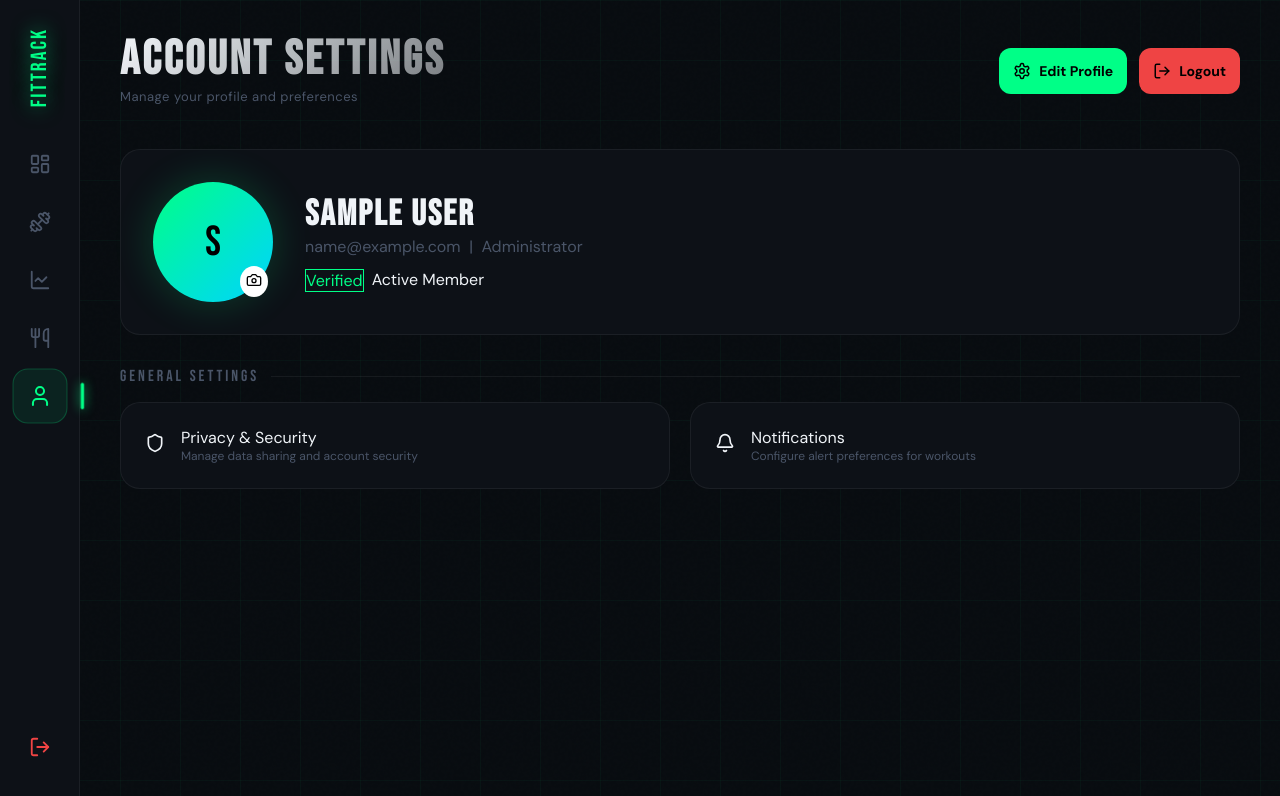
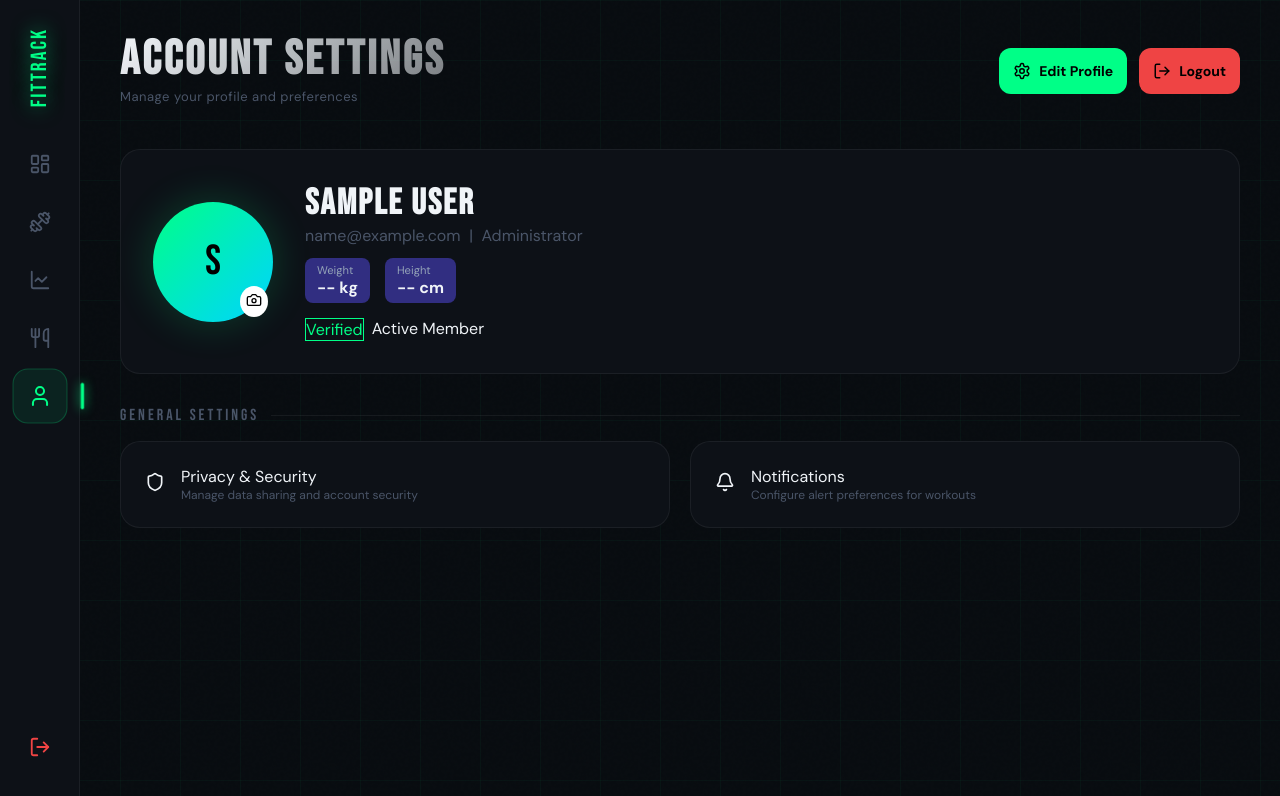
Before and after one commit to Faakhir03Memon/Fitness_Tracker, a React (Vite) app in the folder Frontend/Fitness_Tracker/: page /profile in a window 1280 px wide. Shown: the top 796 px of the page. Built offline with nearby package versions, Linux system fonts and the light colour scheme; sample sign-in values are in the browser's storage.

Commit message:
feat: add Profile page with user information display and update functionality

```diff
--- a/Frontend/Fitness_Tracker/src/pages/Profile.jsx
+++ b/Frontend/Fitness_Tracker/src/pages/Profile.jsx
@@ -9,6 +9,8 @@ const Profile = () => {
   const [formData, setFormData] = useState({
     name: user?.name || '',
     email: user?.email || '',
+    weight: user?.weight || '',
+    height: user?.height || '',
     password: ''
   });
   const [message, setMessage] = useState({ type: '', text: '' });
@@ -97,6 +99,26 @@ const Profile = () => {
                   />
                 </div>
               </div>
+              <div style={{ display: 'grid', gridTemplateColumns: '1fr 1fr', gap: '15px', marginBottom: '15px' }}>
+                <div className="form-group">
+                  <label style={{ display: 'block', color: 'var(--text-muted)', marginBottom: '5px', fontSize: '0.8rem' }}>Weight (kg)</label>
+                  <input
+                    type="number"
+                    value={formData.weight}
+                    onChange={(e) => setFormData({...formData, weight: e.target.value})}
+                    style={{ width: '100%', background: '#1e293b', border: '1px solid #334155', color: 'white', padding: '10px', borderRadius: '6px' }}
+                  />
+                </div>
+                <div className="form-group">
+                  <label style={{ display: 'block', color: 'var(--text-muted)', marginBottom: '5px', fontSize: '0.8rem' }}>Height (cm)</label>
+                  <input
+                    type="number"
+                    value={formData.height}
+                    onChange={(e) => setFormData({...formData, height: e.target.value})}
+                    style={{ width: '100%', background: '#1e293b', border: '1px solid #334155', color: 'white', padding: '10px', borderRadius: '6px' }}
+                  />
+                </div>
+              </div>
               <div className="form-group" style={{ marginBottom: '15px' }}>
                 <label style={{ display: 'block', color: 'var(--text-muted)', marginBottom: '5px', fontSize: '0.8rem' }}>New Password (Leave blank to keep current)</label>
                 <input
@@ -114,6 +136,16 @@ const Profile = () => {
             <div>
               <h2 style={{ fontFamily: 'Bebas Neue', fontSize: '36px', letterSpacing: '2px' }}>{user?.name?.toUpperCase()}</h2>
               <p style={{ color: 'var(--text-muted)', marginBottom: '12px' }}>{user?.email} &nbsp;|&nbsp; {user?.role === 'admin' ? 'Administrator' : 'Fitness Enthusiast'}</p>
+              <div style={{ display: 'flex', gap: '15px', marginBottom: '15px' }}>
+                <div style={{ background: '#312e81', padding: '5px 12px', borderRadius: '8px' }}>
+                    <span style={{ fontSize: '0.7rem', color: '#94a3b8', display: 'block' }}>Weight</span>
+                    <span style={{ fontWeight: 'bold' }}>{user?.weight || '--'} kg</span>
+                </div>
+                <div style={{ background: '#312e81', padding: '5px 12px', borderRadius: '8px' }}>
+                    <span style={{ fontSize: '0.7rem', color: '#94a3b8', display: 'block' }}>Height</span>
+                    <span style={{ fontWeight: 'bold' }}>{user?.height || '--'} cm</span>
+                </div>
+              </div>
               <div style={{ display: 'flex', gap: '8px' }}>
                 <span className="section-tag" style={{ border: '1px solid var(--accent-green)', color: 'var(--accent-green)' }}>Verified</span>
                 <span className="section-tag">Active Member</span>
```
